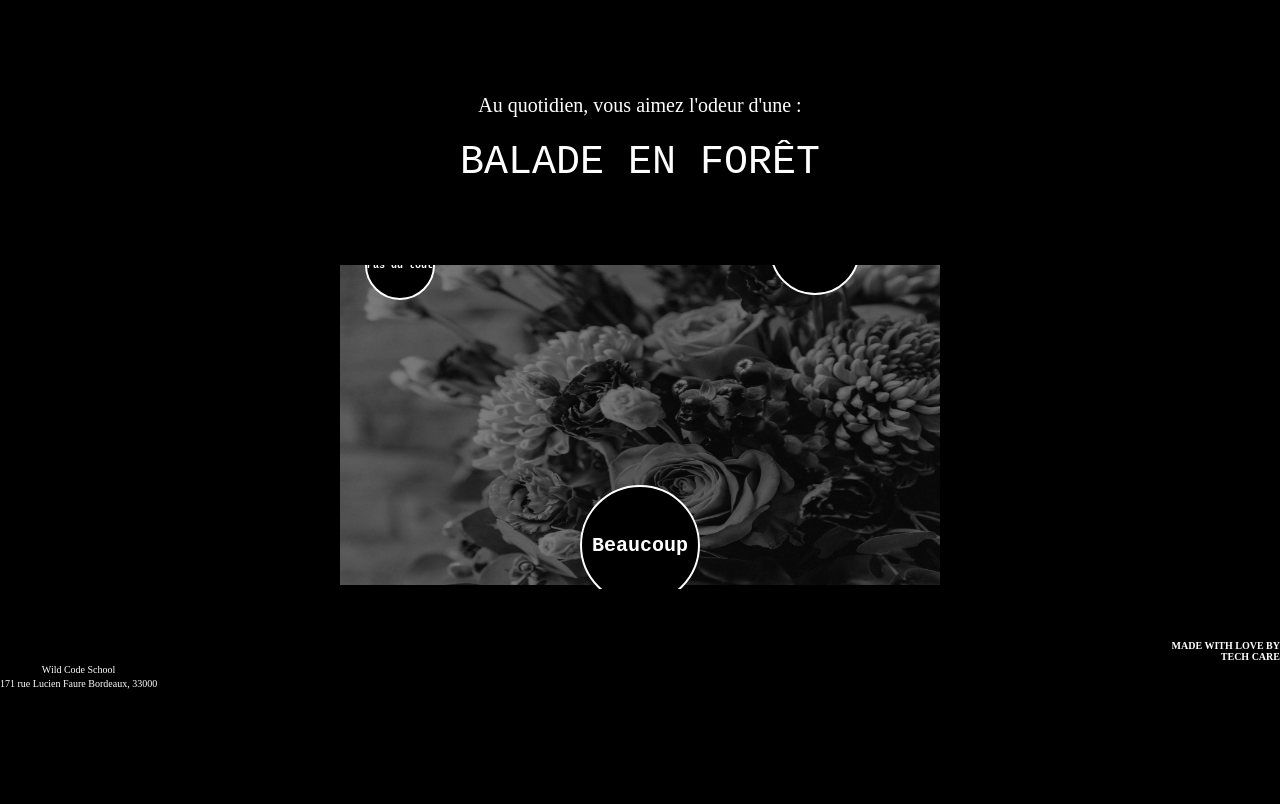
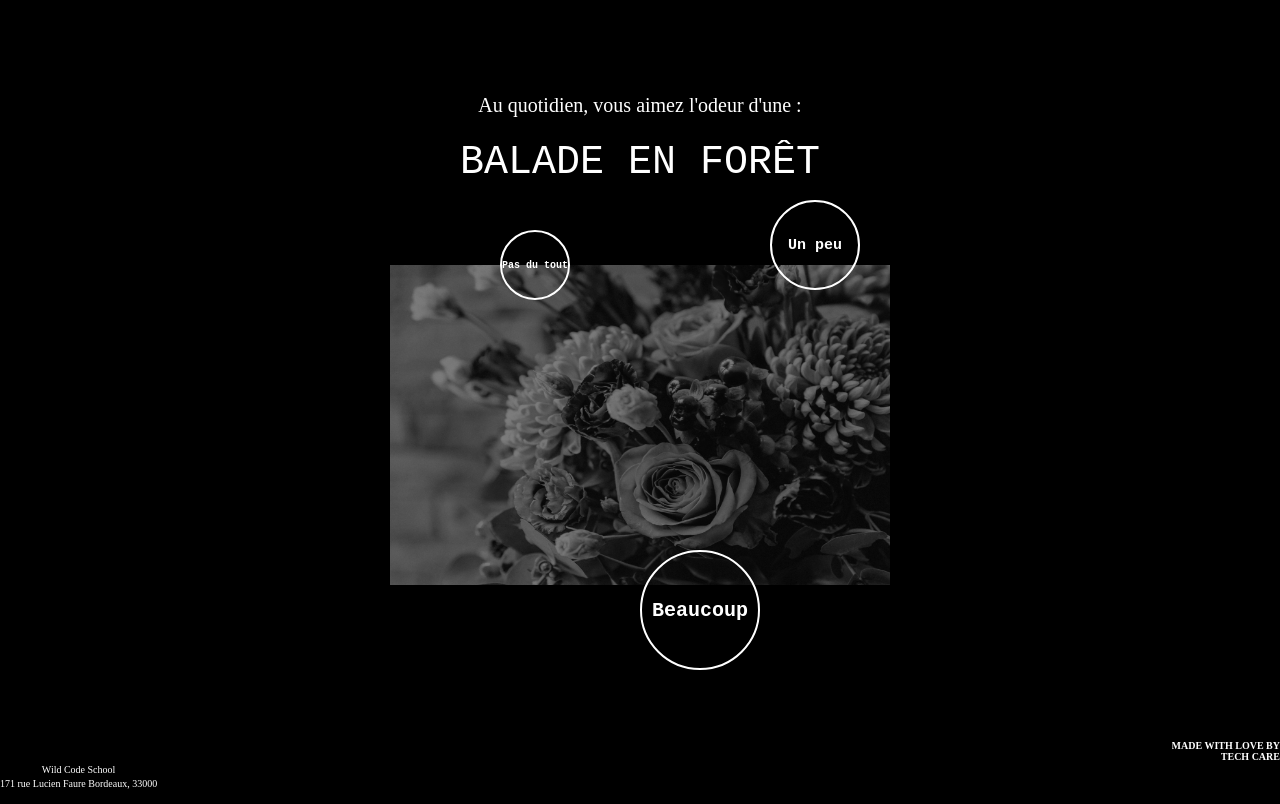
Before and after one commit to WildCodeSchool/tech-care, a React (Vite) app in the folder js/frontend/: page /fern in a window 1280 px wide. Built offline with nearby package versions, Linux system fonts and the light colour scheme.

Commit message:
bug fixed css

```diff
--- a/js/frontend/src/components/footer.css
+++ b/js/frontend/src/components/footer.css
@@ -6,7 +6,9 @@
   color: white;
   height: 8vh;
 }
+
 .left-text {
+  color: white;
   margin-top: 20px;
   display: grid;
   grid-template-columns: 1fr;
@@ -14,6 +16,7 @@
   justify-self: start;
   font-size: 10px;
 }
+
 .p1 {
   font-size: 14px;
 }
@@ -30,6 +33,7 @@
 }
 
 .right-text {
+  color: white;
   position: absolute;
   display: grid;
   grid-template-columns: 1fr;
--- a/js/frontend/src/components/question.css
+++ b/js/frontend/src/components/question.css
@@ -4,6 +4,7 @@
   width: 100%;
   height: 80vh;
   padding-top: 70px;
+  margin-bottom: 100px;
 }
 .Title {
   text-align: center;
@@ -15,10 +16,12 @@
   margin-top: 0;
 }
 .title {
+  z-index: 1;
   color: white;
   font-size: 16px;
 }
 .img {
+  position: relative;
   width: 100%;
   height: 40vh;
   z-index: 0;
@@ -27,7 +30,7 @@
   color: white;
   display: flex;
   position: relative;
-  z-index: 1;
+  z-index: 3;
   justify-content: center;
   padding-top: 80px;
 }
@@ -39,6 +42,7 @@
 .rep3 {
   display: flex;
   font-family: "IBM Plex Mono", monospace;
+  z-index: 4;
   border: 2px solid white;
   border-radius: 180px;
   text-align: center;
@@ -47,27 +51,30 @@
 }
 
 .rep1 {
-  position: absolute;
-  top: -35px;
-  left: 2vh;
+  position: fixed;
+  background: transparent;
+  top: 215px;
+  left: 20px;
   font-size: 10px;
   width: 70px;
   height: 70px;
 }
 
 .rep2 {
-  position: absolute;
-  top: -60px;
-  left: 250px;
+  position: fixed;
+  background: transparent;
+  top: 190px;
+  left: 240px;
   font-size: 15px;
   width: 90px;
   height: 90px;
 }
 
 .rep3 {
-  position: absolute;
-  top: 190px;
-  left: 18vh;
+  position: fixed;
+  background: transparent;
+  top: 530px;
+  left: 140px;
   font-size: 20px;
   width: 120px;
   height: 120px;
@@ -82,17 +89,18 @@
   }
   .img {
     align-items: center;
-    width: 600px;
+    width: 500px;
   }
   .rep1 {
-    top: -35px;
-    left: 25px;
+    top: 230px;
+    left: 500px;
   }
   .rep2 {
-    left: 430px;
+    top: 200px;
+    left: 770px;
   }
   .rep3 {
-    top: 220px;
-    left: 240px;
+    top: 550px;
+    left: 640px;
   }
 }
```
